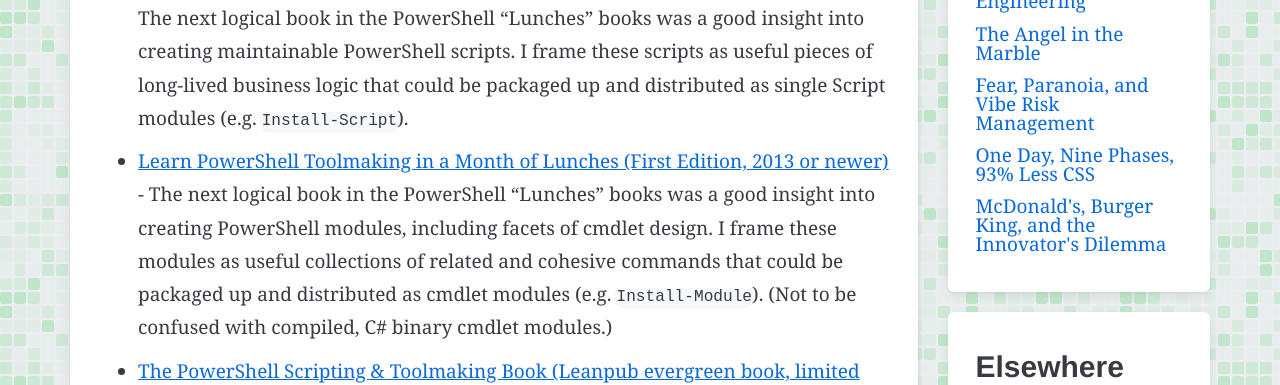
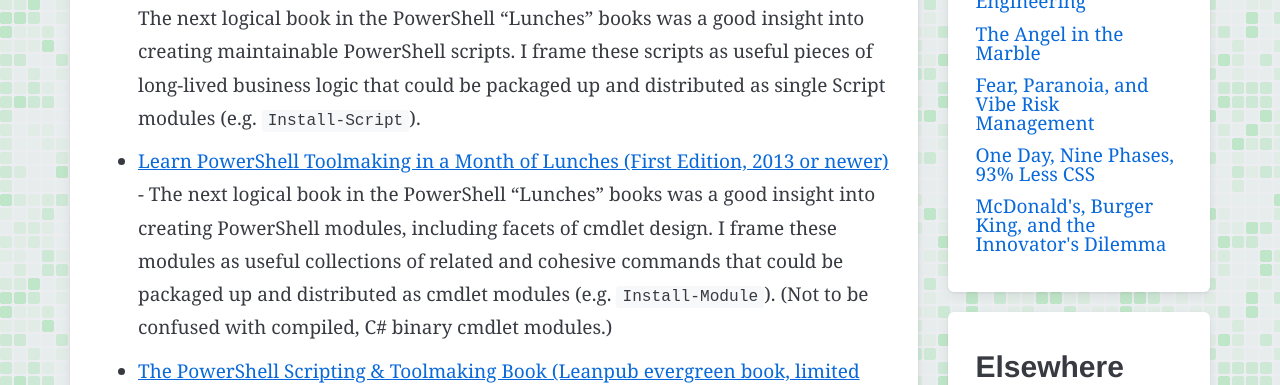
Before and after one commit to ryanspletzer/ryanspletzer.github.io, a Jekyll site: the page built from linkfarm.md, in a window 1280 px wide and 1400 px high, scrolled down 3618 px. Shown: the part 150-535 px from the top of the window. Built offline with Jekyll 4.4.1, drawn with Linux system fonts in a browser that asks for light colours.

Commit message:
Split inline code styling from code block styling
Inline code (p > code, li > code) now gets padding, smaller border-radius,
and no box-shadow — making it visually distinct from body text without the
heavy shadow treatment used on code blocks.

Co-Authored-By: Claude Opus 4.6 <noreply@anthropic.com>

```diff
--- a/_sass/code.scss
+++ b/_sass/code.scss
@@ -30,14 +30,21 @@ pre {
     color: var(--color-code-lineno);
   }
 }
-.highlight,
+.highlight {
+  color: var(--color-text);
+  background-color: var(--color-code-bg);
+  border-radius: 5px;
+  box-shadow: var(--color-code-shadow);
+}
+
+// Inline code
 li > code,
 p > code,
 .note > code {
   color: var(--color-text);
   background-color: var(--color-code-bg);
-  border-radius: 5px;
-  box-shadow: var(--color-code-shadow);
+  border-radius: 3px;
+  padding: 0.125em 0.375em;
 }
 pre,
 pre > code {
```
